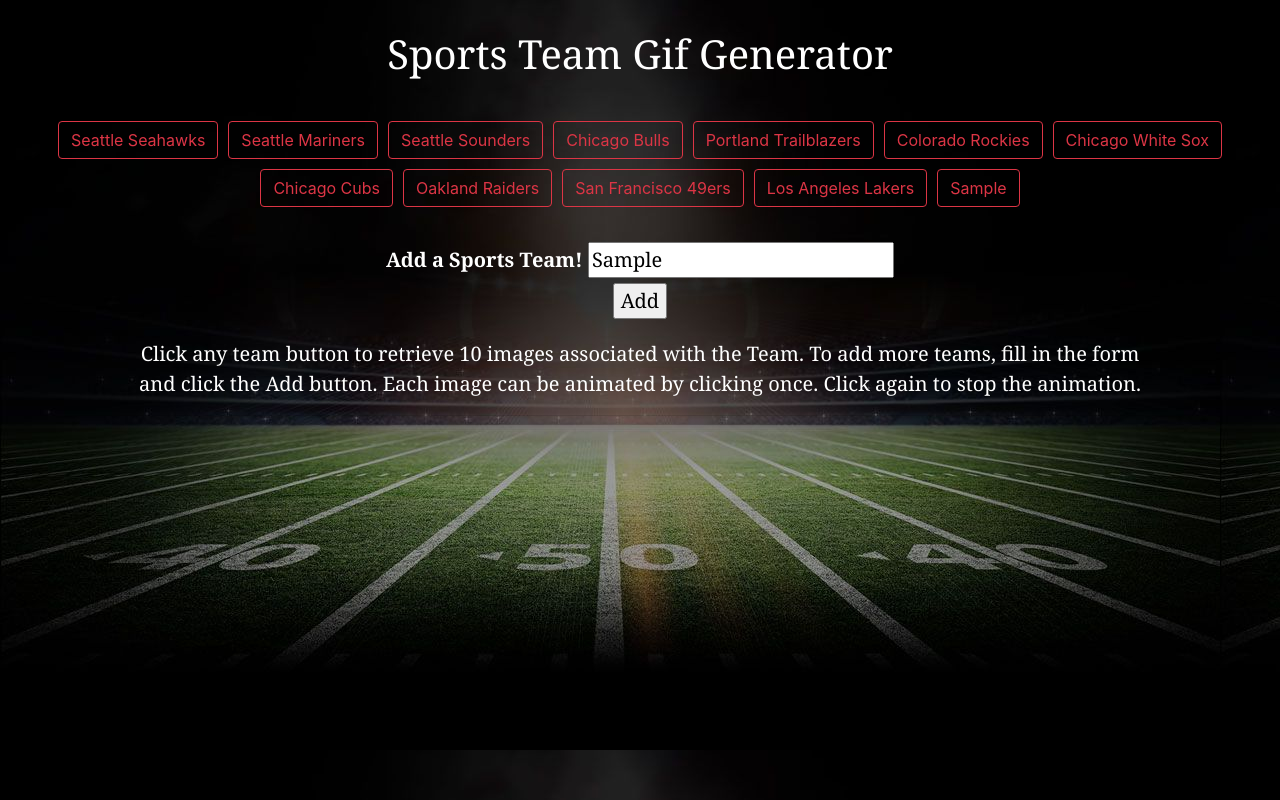
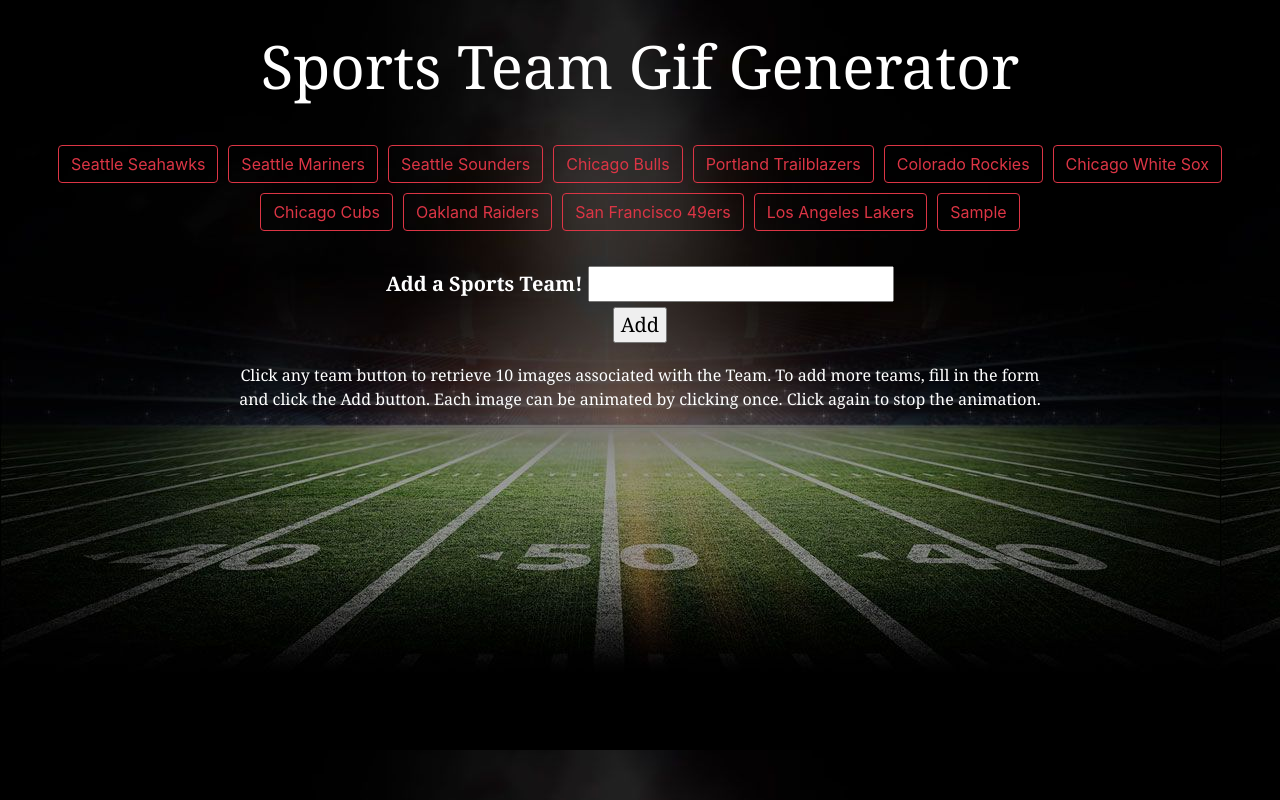
Before and after one commit to packleader206/GiphTastic, a plain HTML site: page index.html in a window 1280 px wide. Both pictures are taken after typing "Sample" into the empty fields and a click on the input "Add". Drawn offline with nearby package versions, Linux system fonts and the light colour scheme.

Commit message:
added sound, added more comments, final push

```diff
--- a/assets/css/style.css
+++ b/assets/css/style.css
@@ -2,6 +2,10 @@
 
 .btn-outline-danger {
     margin: 5px;
+}
+
+h1 {
+    font-size: 60px;
 }
 
 .iDiv {
@@ -35,7 +39,7 @@
 
 .instructions {
     color: white;
-    font-size: 20px;
+    font-size: 16px;
     font-weight: 300;
     font-family: Georgia, 'Times New Roman', Times, serif;
 
--- a/assets/javascript/javascript.js
+++ b/assets/javascript/javascript.js
@@ -4,6 +4,7 @@
 $(document).ready(function() {
 
     let topics = ["Seattle Seahawks", "Seattle Mariners", "Seattle Sounders", "Chicago Bulls", "Portland Trailblazers", "Colorado Rockies", "Chicago White Sox", "Chicago Cubs", "Oakland Raiders", "San Francisco 49ers", "Los Angeles Lakers"];
+    let crowdCheerSound = new Audio("assets/sounds/cheering1.wav");
 
     function generateButtons() {
         //clear out the div/buttons before generating new ones using the array since new buttons will be generated each time including the existing ones, this keeps the buttons from duplicating
@@ -69,6 +70,8 @@
 
                 //prepends the imageDiv to the parent Div #gif-section
                 $("#gif-section").prepend(imageDiv);
+
+                crowdCheerSound.play();
             };
         });
     });
@@ -83,7 +86,9 @@
         topics.push(newButton);
         console.log(topics);
         generateButtons();
-        $("#addTeam-form").reset();
+
+        //clears form after user adds button
+        $("#addTeam-form").trigger("reset");
 
     });
 
```
Also changed, not shown: 2 other files.
